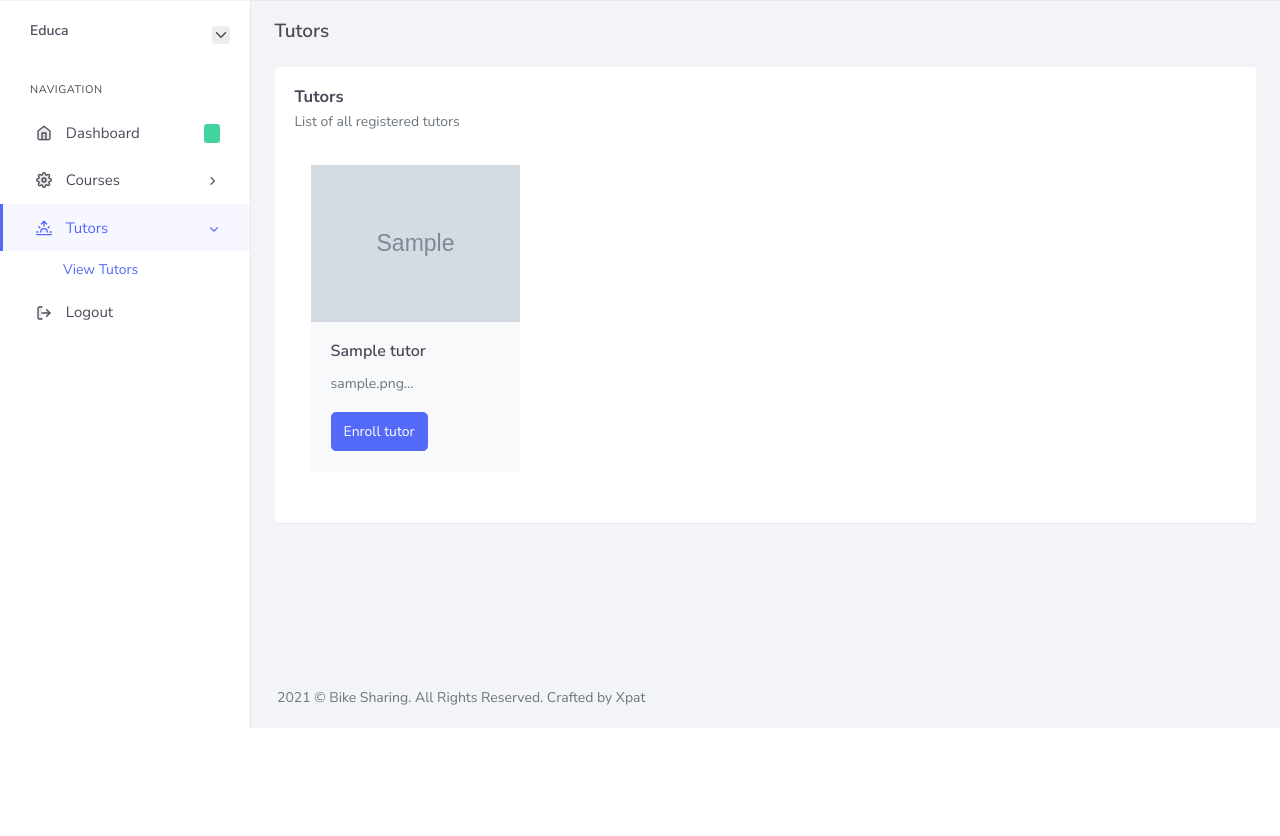
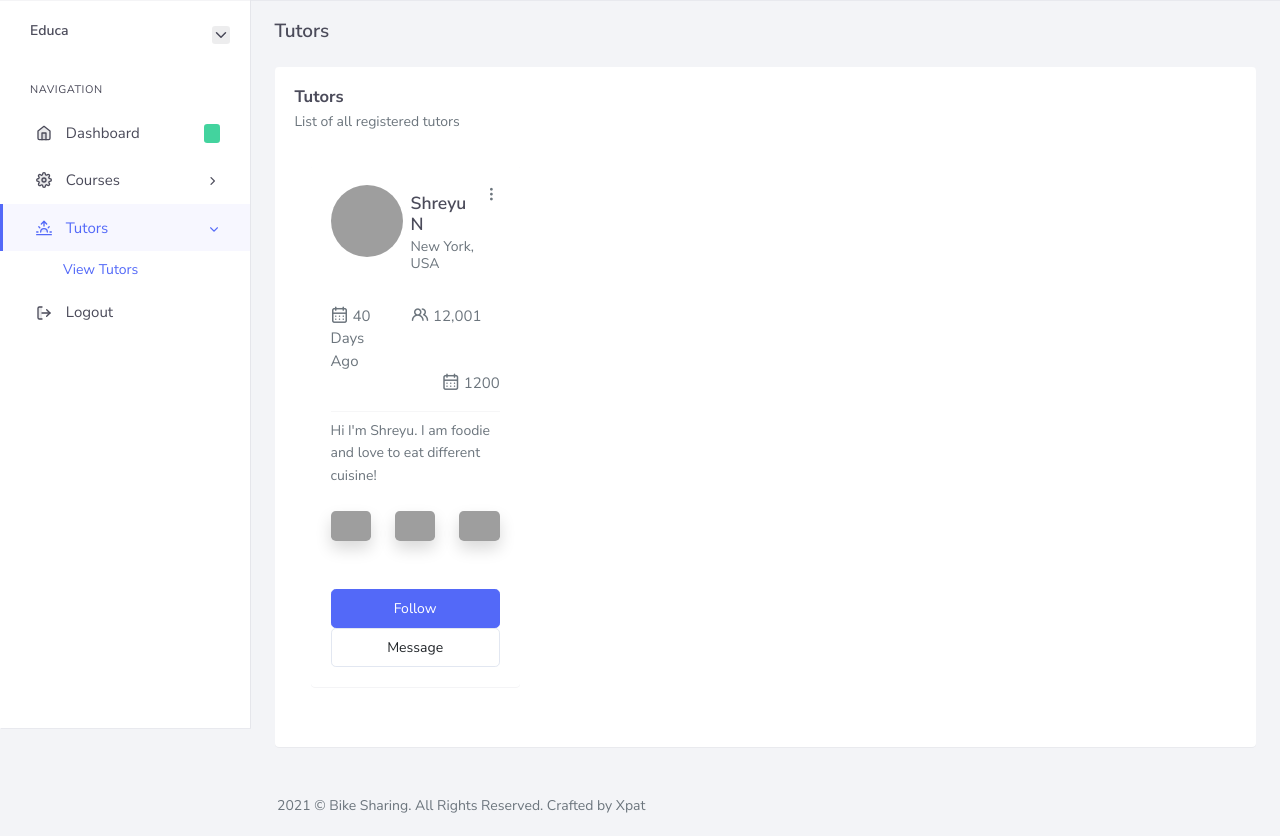
Before and after one commit to tijanidevit/basic-elearn, a WordPress theme: page /bike_sharing/student/tutors in a window 1280 px wide. Shown: the part 72-908 px from the top of the page. Before the commit the page ends 800 px from the top, so only its background shows below. Run offline with PHP 8.4 and a stand-in for WordPress, Linux system fonts and the light colour scheme; the site name, menu and one post (Sample post) are stand-ins, and other content is empty; the visitor is signed in with stand-in values (Sample User, id 1); tables that the repository leaves empty or names only in its code hold one stand-in row (values such as "Sample post"); grey boxes marked "Sample" are stand-in pictures; grey boxes are pictures that could not be loaded.

Commit message:
StudentPages

```diff
--- a/student/tutors.php
+++ b/student/tutors.php
@@ -53,17 +53,83 @@
                                         <div class="row p-3">
 
                                             <?php foreach ($tutors as $tutor): ?>
-                                                <div class="col-lg-6 col-xl-3 mb-3">
-                                                <!-- Simple card -->
-                                                    <div class="card bg-light mb-4 mb-xl-0">
-                                                        <img class="card-img-top img-fluid" src="../uploads/tutor/image/<?php echo $tutor['tutor_image'] ?>" alt="Card image cap">
-                                                        <div class="card-body">
-                                                            <h5 class="card-title font-size-16"><?php echo $tutor['tutor_title'] ?></h5>
-                                                            <p class="card-text text-muted"><?php echo substr($tutor['tutor_image'],0,120) ?>...</p>
-                                                            <a href="tutor?id=<?php echo $tutor['id'] ?>" class="btn btn-primary">Enroll tutor</a>
-                                                        </div>
-                                                    </div>
-                                                </div>
+                                                <div class="col-md-6 col-xl-3">
+                            <div class="card">
+                                <div class="card-body">
+                                    <div class="media">
+                                        <img src="assets/images/users/avatar-7.jpg"
+                                            class="avatar-lg rounded-circle mr-2" alt="shreyu">
+                                        <div class="media-body">
+                                            <h5 class="mt-2 mb-0">Shreyu N</h5>
+                                            <h6 class="text-muted font-weight-normal mt-1 mb-4">New York, USA</h6>
+                                        </div>
+                                        <div class="dropdown float-right">
+                                            <a href="#" class="dropdown-toggle arrow-none text-muted"
+                                                data-toggle="dropdown" aria-expanded="false">
+                                                <i class="uil uil-ellipsis-v"></i>
+                                            </a>
+                                            <div class="dropdown-menu dropdown-menu-right">
+                                                <!-- item-->
+                                                <a href="javascript:void(0);" class="dropdown-item"><i
+                                                        class="uil uil-edit-alt mr-2"></i>Edit</a>
+                                                <!-- item-->
+                                                <a href="javascript:void(0);" class="dropdown-item"><i
+                                                        class="uil uil-refresh mr-2"></i>Refresh</a>
+                                                <div class="dropdown-divider"></div>
+                                                <!-- item-->
+                                                <a href="javascript:void(0);" class="dropdown-item text-danger"><i
+                                                        class="uil uil-trash mr-2"></i>Delete</a>
+                                            </div>
+                                        </div>
+                                    </div>
+
+                                    <div class="mt-2 mb-3 row justify-content-between">
+                                        <div class="col-sm-5">
+                                            <span class="font-size-15"><i class='uil uil-calendar-alt mr-1'></i>40 Days
+                                                Ago</span>
+                                        </div>
+                                        <div class="col-sm mt-2 mt-sm-0">
+                                            <span class="font-size-15"><i
+                                                    class='uil uil-users-alt mr-1'></i>12,001</span>
+                                        </div>
+                                        <div class="col-sm mt-2 mt-sm-0 text-sm-right">
+                                            <span class="font-size-15"><i
+                                                    class='uil uil-calendar-alt mr-1'></i>1200</span>
+                                        </div>
+                                    </div>
+
+                                    <div class="mt-1 pt-2 border-top text-left">
+                                        <p class="text-muted mb-2">Hi I'm Shreyu. I am foodie and love to eat different
+                                            cuisine!</p>
+                                    </div>
+
+                                    <div class="row mt-4 mb-3">
+                                        <div class="col">
+                                            <img src="assets/images/small/img-4.jpg" alt=""
+                                                class="img-fluid rounded shadow" />
+                                        </div>
+                                        <div class="col">
+                                            <img src="assets/images/small/img-5.jpg" alt=""
+                                                class="img-fluid rounded shadow" />
+                                        </div>
+                                        <div class="col">
+                                            <img src="assets/images/small/img-6.jpg" alt=""
+                                                class="img-fluid rounded shadow" />
+                                        </div>
+                                    </div>
+
+                                    <div class="row mt-5 text-center">
+                                        <div class="col">
+                                            <button type="button" class="btn btn-primary btn-block mr-1">Follow</button>
+                                        </div>
+                                        <div class="col">
+                                            <button type="button" class="btn btn-white btn-block">Message</button>
+                                        </div>
+                                    </div>
+                                </div>
+                            </div>
+                        </div>
+
                                             <?php endforeach ?>
                                         </div>
                                     </div>
```
